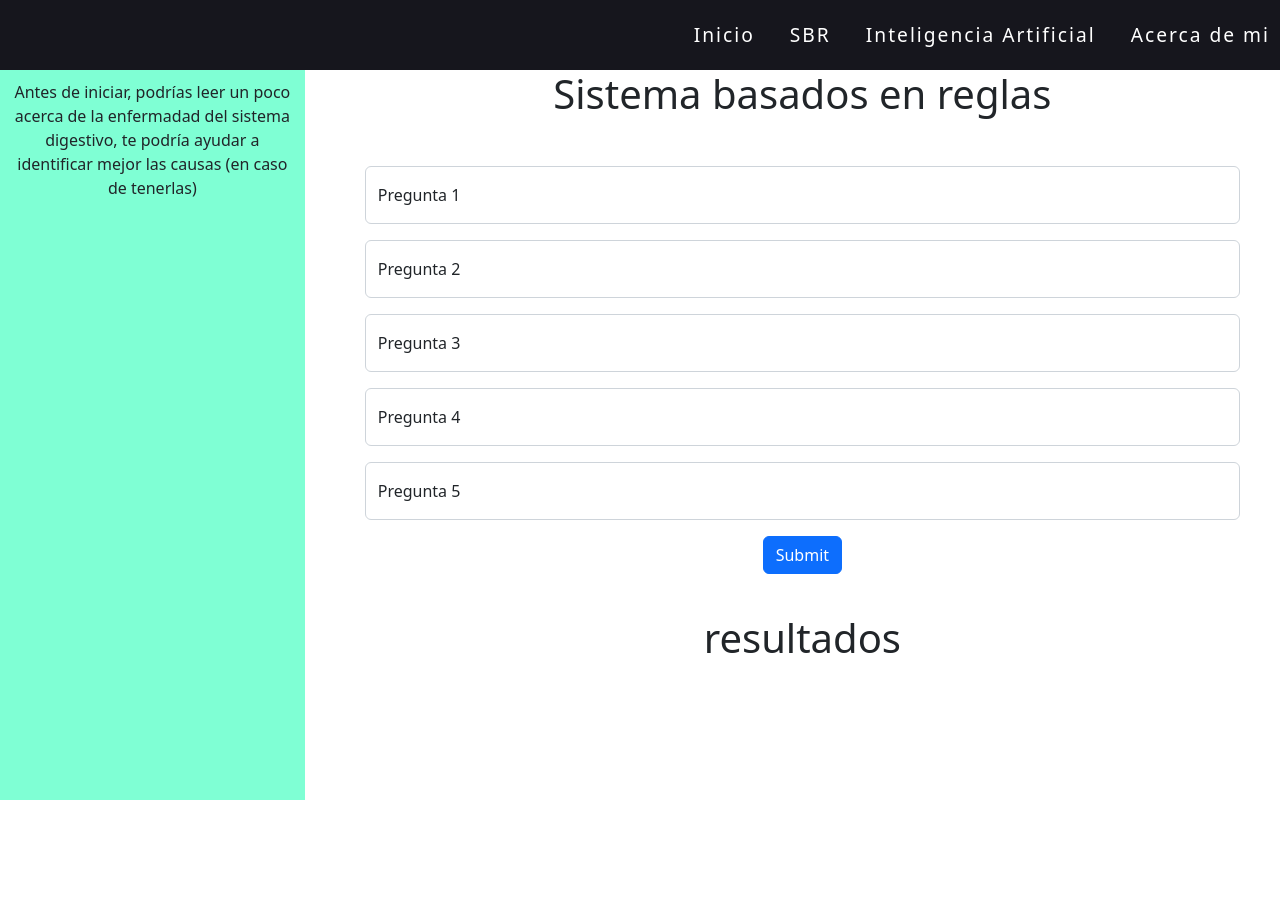
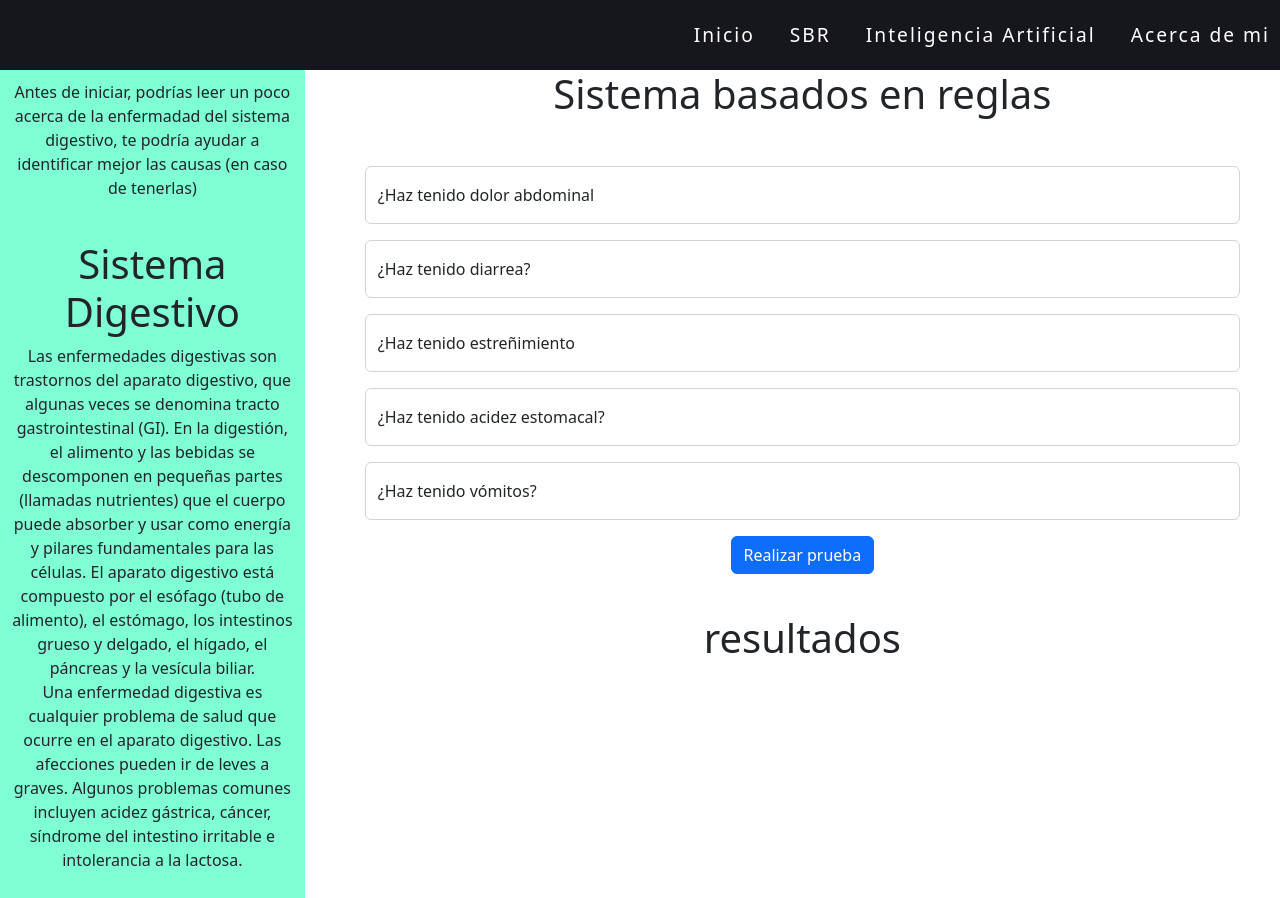
Before and after one commit to Zackperez/sbr-ia, a plain HTML site: page pages/sbr.html in a window 1280 px wide. Before the commit the page ends 800 px from the top, so only its background shows below. Drawn offline with nearby package versions, Linux system fonts and the light colour scheme.

Commit message:
Add files via upload

```diff
--- a/js/sbr.js
+++ b/js/sbr.js
@@ -0,0 +1,20 @@
+document.addEventListener('DOMContentLoaded', function(){
+    const boton_prueba = document.getElementById("boton_prueba");
+
+    boton_prueba.onclick = function(){
+        mostrar_pantalla();
+    }
+
+    function mostrar_pantalla(){
+        const abdominal = document.getElementById("pregunta_abdominal").value;
+        const diarrea = document.getElementById("pregunta_diarrea").value;
+        const estrenimiento = document.getElementById("pregunta_estrenimiento").value;
+        const acidez = document.getElementById("pregunta_acidez").value;
+        const vomito = document.getElementById("pregunta_vomitos").value;
+        console.log(abdominal);
+        console.log(diarrea);
+        console.log(estrenimiento);
+        console.log(acidez);
+        console.log(vomito);
+    }
+});
--- a/pages/sbr.html
+++ b/pages/sbr.html
@@ -24,7 +24,12 @@
         </nav>
 
         <div class="page__information">
-            <p>Antes de iniciar, podrías leer un poco acerca de la enfermadad del sistema digestivo, te podría ayudar a identificar mejor las causas (en caso de tenerlas)</p>
+            <p>Antes de iniciar, podrías leer un poco acerca de la enfermadad del sistema digestivo, te podría ayudar a identificar mejor las causas (en caso de tenerlas)</p><br>
+            <h1>Sistema Digestivo</h1>
+            <p>Las enfermedades digestivas son trastornos del aparato digestivo, que algunas veces se denomina tracto gastrointestinal (GI).
+                En la digestión, el alimento y las bebidas se descomponen en pequeñas partes (llamadas nutrientes) que el cuerpo puede absorber y usar como energía y pilares fundamentales para las células.
+                El aparato digestivo está compuesto por el esófago (tubo de alimento), el estómago, los intestinos grueso y delgado, el hígado, el páncreas y la vesícula biliar. <br>
+                Una enfermedad digestiva es cualquier problema de salud que ocurre en el aparato digestivo. Las afecciones pueden ir de leves a graves. Algunos problemas comunes incluyen acidez gástrica, cáncer, síndrome del intestino irritable e intolerancia a la lactosa.</p>
         </div>
 
         <div class="page__process">
@@ -36,26 +41,26 @@
                     <form>
                         <div class="formulario">
                             <div class="form-floating mb-3">
-                                <input type="email" class="form-control" id="floatingInput" placeholder="name@example.com">
-                                <label for="floatingInput">Pregunta 1</label>
+                                <input type="text" class="form-control" id="pregunta_abdominal" placeholder="name@example.com">
+                                <label for="floatingInput">¿Haz tenido dolor abdominal</label>
                             </div>
                             <div class="form-floating mb-3">
-                                <input type="password" class="form-control" id="floatingPassword" placeholder="Password">
-                                <label for="floatingInput">Pregunta 2</label>
+                                <input type="text" class="form-control" id="pregunta_diarrea" placeholder="Password">
+                                <label for="floatingInput">¿Haz tenido diarrea?</label>
                             </div>
                             <div class="form-floating mb-3">
-                                <input type="password" class="form-control" id="floatingPassword" placeholder="Password">
-                                <label for="floatingInput">Pregunta 3</label>
+                                <input type="text" class="form-control" id="pregunta_estrenimiento" placeholder="Password">
+                                <label for="floatingInput">¿Haz tenido estreñimiento</label>
                             </div>
                             <div class="form-floating mb-3">
-                                <input type="password" class="form-control" id="floatingPassword" placeholder="Password">
-                                <label for="floatingInput">Pregunta 4</label>
+                                <input type="text" class="form-control" id="pregunta_acidez" placeholder="Password">
+                                <label for="floatingInput">¿Haz tenido acidez estomacal?</label>
                             </div>
                             <div class="form-floating mb-3">
-                                <input type="password" class="form-control" id="floatingPassword" placeholder="Password">
-                                <label for="floatingInput">Pregunta 5</label>
+                                <input type="text" class="form-control" id="pregunta_vomitos" placeholder="Password">
+                                <label for="floatingInput">¿Haz tenido vómitos?</label>
                             </div>
-                            <button type="submit" class="btn btn-primary">Submit</button>
+                            <a id="boton_prueba" class="btn btn-primary">Realizar prueba</a>
                         </div>
 
                       </form>
@@ -76,5 +81,7 @@
 
     <script src="https://cdn.jsdelivr.net/npm/bootstrap@5.2.2/dist/js/bootstrap.bundle.min.js" integrity="sha384-OERcA2EqjJCMA+/3y+gxIOqMEjwtxJY7qPCqsdltbNJuaOe923+mo//f6V8Qbsw3" crossorigin="anonymous"></script>
 
+    <script src="/js/sbr.js"> </script>
+
 </body>
 </html>
```
